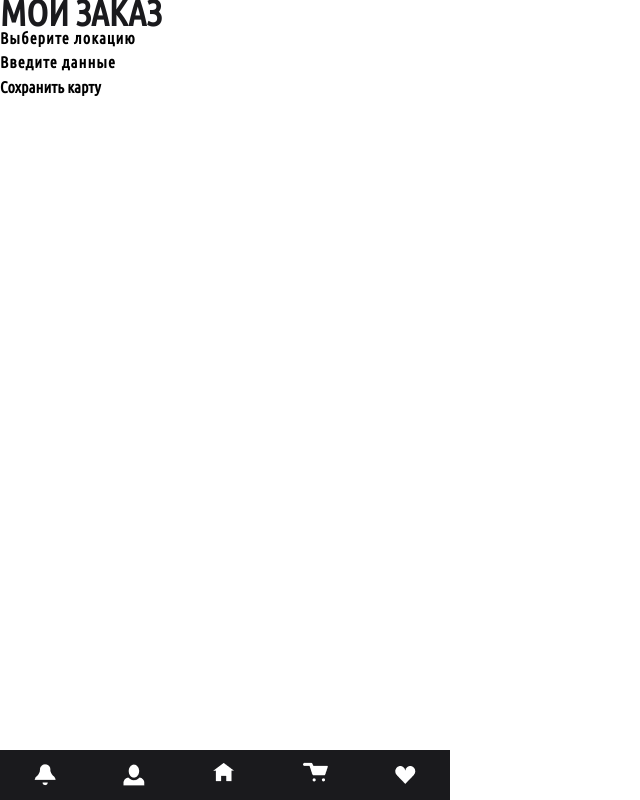
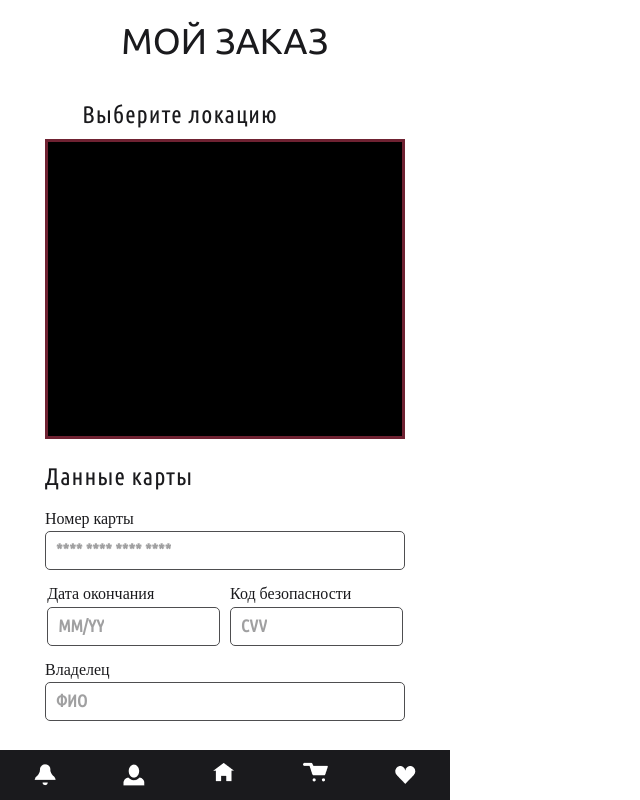
Before and after one commit to ToPsT0P/ReactPWA-Shop, a React (Create React App) app: page /order in a window 1280 px wide. Shown: the whole page, without its empty margins (0-640 px from the left). Built offline with nearby package versions, Linux system fonts and the light colour scheme; a web font is replaced by a local one.

Commit message:
my order

```diff
--- a/src/app/app.module.css
+++ b/src/app/app.module.css
@@ -9,9 +9,12 @@
 #root{
     display: flex;
     justify-content: center;
+
 }
 
 .absoluteWrapper{
+    background-image: url("../shared/background.png");
+    background-size: cover;
     width: 100%;
     height: 100%;
     min-width: 360px;
--- a/src/pages/catalog/Catalog.module.css
+++ b/src/pages/catalog/Catalog.module.css
@@ -4,7 +4,7 @@
     width: 100%;
     height: 100%;
     display: flex;
-    margin-bottom: 60px;
+    padding-bottom: 60px;
     flex-wrap: wrap;
     justify-content: center;
 }
--- a/src/pages/currentItem/CurrentItem.module.css
+++ b/src/pages/currentItem/CurrentItem.module.css
@@ -202,8 +202,8 @@
 }
 
 .productPage_bottomSide{
-    margin-bottom: 80px;
     margin-top: 35px;
+    padding-bottom: 80px;
     width: 100%;
     display: flex;
     justify-content: center;
--- a/src/pages/userOrder/UserOrder.jsx
+++ b/src/pages/userOrder/UserOrder.jsx
@@ -18,8 +18,29 @@ const UserOrder = () => {
                 </div>
 
                 <div className={styles.orderPage_cardData}>
-                    <h2>Введите данные</h2>
-                    <button>Сохранить карту</button>
+                    <h2>Данные карты</h2>
+                </div>
+                <div className={styles.orderPage_cardData_card}>
+                    <div style={{width:"100%"}}>
+                        <label htmlFor="">Номер карты</label>
+                        <input id="cardNumber" type="text" placeholder="**** **** **** ****" />
+
+                    </div>
+                    <div style={{width:"48%"}}>
+                        <label>Дата окончания</label>
+                        <input id="cardExpiration" type="text" placeholder="MM/YY" />
+
+                    </div>
+                    <div style={{width:"48%"}}>
+                        <label>Код безопасности</label>
+                        <input id="cardCVV" type="text"  placeholder="CVV"/>
+
+                    </div>
+                    <div style={{width:"100%"}}>
+                        <label>Владелец</label>
+                        <input id="cardholderName" type="text" placeholder="ФИО" />
+
+                    </div>
                 </div>
             </div>
 
--- a/src/pages/userOrder/UserOrder.module.css
+++ b/src/pages/userOrder/UserOrder.module.css
@@ -0,0 +1,135 @@
+
+
+.orderPage_wrapper{
+    width: 100%;
+    height: fit-content;
+    margin-top: 20px;
+    display:flex;
+    flex-wrap: wrap;
+    justify-content: center;
+    background-color: white;
+}
+
+.orderPage_centralSide{
+    width: 100%;
+    display: flex;
+    justify-content: center;
+    flex-wrap: wrap;
+}
+
+.orderPage_topSide{
+    margin-bottom: 40px;
+    h1{
+        font-family: 'Ubuntu';
+        font-style: normal;
+        font-weight: 400;
+        font-size: 36px;
+        line-height: 41px;
+        display: flex;
+        align-items: center;
+
+        color: #1A1A1D;
+    }
+}
+
+.orderPage_mapBox{
+    width: 100%;
+    display: flex;
+    text-align: start;
+    align-self:flex-start;
+    flex-wrap: wrap;
+
+    h2{
+        position: relative;
+        left: -45px;
+        font-family: 'Ubuntu Condensed';
+        font-style: normal;
+        font-weight: 400;
+        font-size: 24px;
+        line-height: 28px;
+
+        color: #1A1A1D;
+
+
+    }
+}
+
+.orderPage_map{
+    width: 80%;
+    margin-top: 10px;
+    border: 3px solid #6F2232;
+    height:300px;
+    background-color: black;
+}
+
+.orderPage_cardData{
+    width: 80%;
+    margin-top: 20px;
+    display: flex;
+    flex-wrap: nowrap;
+    justify-content: space-between;
+    font-family: 'Ubuntu Condensed';
+    font-style: normal;
+    font-weight: 400;
+    font-size: 24px;
+    line-height: 28px;
+    color: #1A1A1D;
+
+    button{
+        display: flex;
+        flex-direction: row;
+        align-items: flex-start;
+        padding: 5px;
+        gap: 10px;
+        width: 85px;
+        font-family: 'Ubuntu Condensed';
+        font-style: normal;
+        font-weight: 400;
+        font-size: 14px;
+        line-height: 16px;
+        display: flex;
+        align-items: center;
+        color: #D9D9D9;
+        height: 32px;
+        background: #6F2232;
+        border-radius: 10px;
+    }
+}
+
+.orderPage_cardData_card{
+    margin-top: 10px;
+    width: 80%;
+    display: flex;
+    flex-wrap: wrap;
+    gap: 10px;
+    padding-bottom: 20px;
+
+    label{
+        font-family: 'Brygada 1918';
+        font-style: normal;
+        font-weight: 400;
+        font-size: 16px;
+        line-height: 19px;
+
+        color: #1A1A1D;
+
+
+    }
+
+    input{
+        box-sizing: border-box;
+        display: flex;
+        flex-direction: row;
+        align-items: center;
+        padding: 0px 46px 1px 10px;
+        gap: 10px;
+        height: 39px;
+        border: 1px solid #4E4E50;
+        border-radius: 5px;
+
+    }
+}
+
+.orderPage_cardData_card_shortInput{
+    width: 40%;
+}
```
Also changed, not shown: src/shared/background.png (added).
